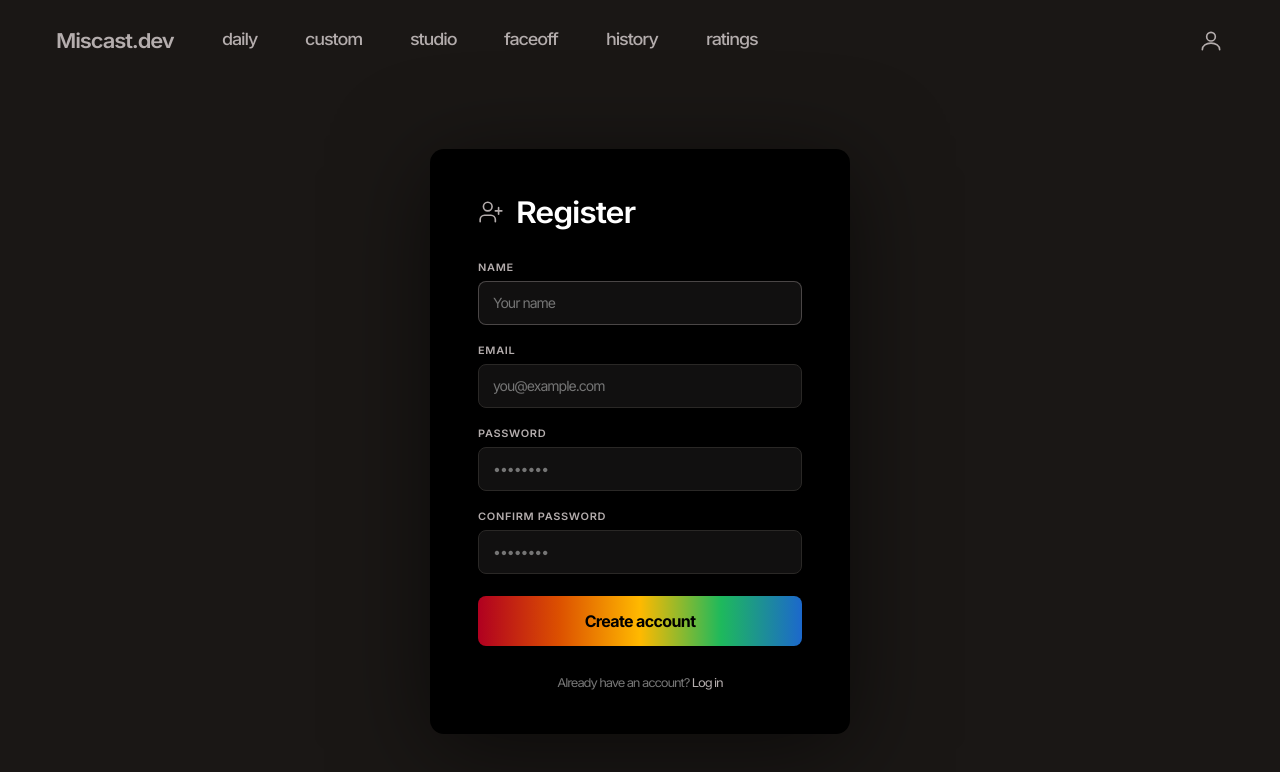
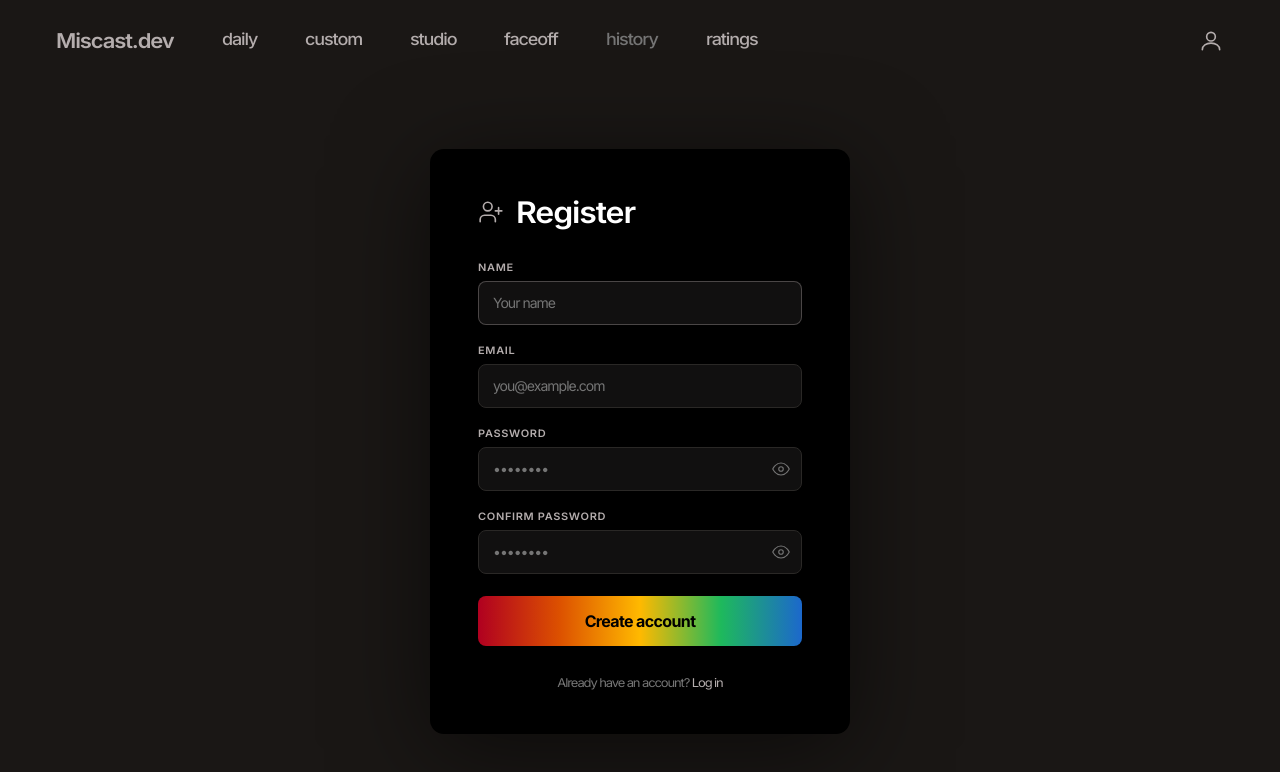
Before and after one commit to zzzaitegui/miscast, a React (Vite) app in the folder frontend/: page /register in a window 1280 px wide. Shown: the top 772 px of the page. Built offline with nearby package versions, Linux system fonts and the light colour scheme.

Commit message:
feat(auth-ux): history flash, login hint, logout confirmation, password toggle

```diff
--- a/frontend/src/components/Navbar.css
+++ b/frontend/src/components/Navbar.css
@@ -45,7 +45,7 @@
 }
 
 .nav-indicator.ready {
-  transition: left 0.28s ease, width 0.28s ease;
+  transition: left 0.28s ease, width 0.28s ease, opacity 0.2s ease;
 }
 
 .nav-profile {
@@ -65,6 +65,91 @@
   color: var(--text-active);
 }
 
+/* History link — guest state */
+.nav-link.nav-link-guest {
+  color: var(--text-hint);
+}
+
+.nav-link.nav-link-flash {
+  color: #b04040;
+}
+
+/* Flash indicator — red, no slide transition */
+.nav-indicator-flash {
+  background: #b04040;
+  transition: none;
+}
+
+/* Logout popover */
+.nav-profile-wrapper {
+  position: relative;
+  display: flex;
+  align-items: center;
+}
+
+.logout-backdrop {
+  position: fixed;
+  inset: 0;
+  z-index: 99;
+}
+
+.logout-popover {
+  position: absolute;
+  top: calc(100% + 10px);
+  right: 0;
+  z-index: 100;
+  background: #111010;
+  border: 1px solid var(--border);
+  border-radius: 10px;
+  padding: 16px 18px;
+  width: 160px;
+  display: flex;
+  flex-direction: column;
+  gap: 14px;
+  filter: drop-shadow(0 8px 24px rgba(0, 0, 0, 0.6));
+}
+
+.logout-popover-title {
+  font-size: 14px;
+  font-weight: 600;
+  color: var(--text-active);
+  display: inline-block;
+  transform: scaleY(0.93);
+}
+
+.logout-popover-actions {
+  display: flex;
+  gap: 8px;
+}
+
+.logout-popover-cancel,
+.logout-popover-confirm {
+  flex: 1;
+  height: 32px;
+  border: none;
+  border-radius: 6px;
+  font-family: inherit;
+  font-size: 13px;
+  font-weight: 600;
+  cursor: pointer;
+  transition: opacity 0.15s;
+}
+
+.logout-popover-cancel {
+  background: var(--border);
+  color: var(--text);
+}
+
+.logout-popover-confirm {
+  background: #b04040;
+  color: #fff;
+}
+
+.logout-popover-cancel:hover,
+.logout-popover-confirm:hover {
+  opacity: 0.8;
+}
+
 @media (max-width: 900px) {
   .navbar {
     padding: 18px 24px;
--- a/frontend/src/components/Navbar.jsx
+++ b/frontend/src/components/Navbar.jsx
@@ -1,4 +1,4 @@
-import { useRef, useState, useEffect } from 'react'
+import { useRef, useState, useEffect, useCallback } from 'react'
 import { NavLink, useNavigate, useLocation } from 'react-router-dom'
 import { useAuth } from '../context/AuthContext'
 import './Navbar.css'
@@ -20,8 +20,13 @@ export default function Navbar() {
   const isFaceoffActive = location.pathname.startsWith('/faceoff')
 
   const linksRef = useRef(null)
+  const historyLinkRef = useRef(null)
+  const flashTimerRef = useRef(null)
   const [indicator, setIndicator] = useState({ left: 0, width: 0, bottom: 0 })
   const [ready, setReady] = useState(false)
+  const [historyFlash, setHistoryFlash] = useState(false)
+  const [flashIndicator, setFlashIndicator] = useState({ left: 0, width: 0, bottom: 0 })
+  const [showLogoutConfirm, setShowLogoutConfirm] = useState(false)
 
   useEffect(() => {
     const el = linksRef.current
@@ -38,13 +43,45 @@ export default function Navbar() {
     setReady(true)
   }, [location.pathname])
 
+  // Clear history flash when navigating away from auth pages
+  useEffect(() => {
+    if (location.pathname !== '/login' && location.pathname !== '/register') setHistoryFlash(false)
+  }, [location.pathname])
+
+  // Clean up flash timer on unmount
+  useEffect(() => () => clearTimeout(flashTimerRef.current), [])
+
+  const handleHistoryClick = useCallback((e) => {
+    if (isAuthenticated) return
+    e.preventDefault()
+    if (historyLinkRef.current && linksRef.current) {
+      const cr = linksRef.current.getBoundingClientRect()
+      const lr = historyLinkRef.current.getBoundingClientRect()
+      setFlashIndicator({
+        left: lr.left - cr.left + 2,
+        width: lr.width - 4,
+        bottom: cr.bottom - lr.bottom,
+      })
+    }
+    setHistoryFlash(true)
+    clearTimeout(flashTimerRef.current)
+    flashTimerRef.current = setTimeout(() => {
+      navigate('/login', { state: { fromHistory: true } })
+    }, 700)
+  }, [isAuthenticated, navigate])
+
   function handleProfileClick() {
     if (isAuthenticated) {
-      logout()
-      navigate('/')
+      setShowLogoutConfirm(true)
     } else {
       navigate('/login')
     }
+  }
+
+  function confirmLogout() {
+    setShowLogoutConfirm(false)
+    logout()
+    navigate('/')
   }
 
   return (
@@ -63,7 +100,17 @@ export default function Navbar() {
         <NavLink to="/faceoff" className={() => 'nav-link' + (isFaceoffActive ? ' active' : '')}>
           faceoff
         </NavLink>
-        <NavLink to="/history" className={({ isActive }) => 'nav-link' + (isActive ? ' active' : '')}>
+        <NavLink
+          to="/history"
+          ref={historyLinkRef}
+          className={({ isActive }) =>
+            'nav-link' +
+            (isActive ? ' active' : '') +
+            (!isAuthenticated ? ' nav-link-guest' : '') +
+            (historyFlash ? ' nav-link-flash' : '')
+          }
+          onClick={handleHistoryClick}
+        >
           history
         </NavLink>
         <NavLink to="/leaderboard" className={({ isActive }) => 'nav-link' + (isActive ? ' active' : '')}>
@@ -71,15 +118,35 @@ export default function Navbar() {
         </NavLink>
         <div
           className={`nav-indicator${ready ? ' ready' : ''}`}
-          style={{ left: indicator.left, width: indicator.width, bottom: indicator.bottom }}
+          style={{ left: indicator.left, width: indicator.width, bottom: indicator.bottom, opacity: historyFlash ? 0 : 1 }}
         />
+        {historyFlash && (
+          <div
+            className="nav-indicator nav-indicator-flash"
+            style={{ left: flashIndicator.left, width: flashIndicator.width, bottom: flashIndicator.bottom }}
+          />
+        )}
       </div>
+      <div className="nav-profile-wrapper">
         <button
           className={`nav-profile${isAuthenticated ? ' authenticated' : ''}`}
           onClick={handleProfileClick}
         >
           <PersonIcon />
         </button>
+        {showLogoutConfirm && (
+          <>
+            <div className="logout-backdrop" onClick={() => setShowLogoutConfirm(false)} />
+            <div className="logout-popover">
+              <p className="logout-popover-title">Log out?</p>
+              <div className="logout-popover-actions">
+                <button className="logout-popover-cancel" onClick={() => setShowLogoutConfirm(false)}>Cancel</button>
+                <button className="logout-popover-confirm" onClick={confirmLogout}>Log out</button>
+              </div>
+            </div>
+          </>
+        )}
+      </div>
     </nav>
   )
 }
--- a/frontend/src/components/ProtectedRoute.jsx
+++ b/frontend/src/components/ProtectedRoute.jsx
@@ -3,5 +3,5 @@ import { useAuth } from '../context/AuthContext'
 
 export default function ProtectedRoute({ children }) {
   const { isAuthenticated } = useAuth()
-  return isAuthenticated ? children : <Navigate to="/login" replace />
+  return isAuthenticated ? children : <Navigate to="/login" state={{ fromHistory: true }} replace />
 }
--- a/frontend/src/pages/Auth.css
+++ b/frontend/src/pages/Auth.css
@@ -5,6 +5,17 @@
   align-items: center;
   justify-content: center;
   padding: 40px 24px;
+  gap: 20px;
+}
+
+.auth-history-hint {
+  width: min(420px, 100%);
+  font-size: 15px;
+  color: var(--text);
+  text-align: center;
+  line-height: 1.5;
+  display: inline-block;
+  transform: scaleY(0.93);
 }
 
 /* Card */
@@ -84,6 +95,40 @@
   transition: border-color 0.15s;
 }
 
+/* Suppress native browser password reveal button */
+.auth-input::-ms-reveal,
+.auth-input::-ms-clear {
+  display: none;
+}
+
+.auth-input-wrapper {
+  position: relative;
+  display: flex;
+  align-items: center;
+}
+
+.auth-input-with-toggle {
+  width: 100%;
+  padding-right: 42px;
+}
+
+.auth-eye {
+  position: absolute;
+  right: 12px;
+  background: none;
+  border: none;
+  padding: 0;
+  cursor: pointer;
+  color: var(--text-hint);
+  display: flex;
+  align-items: center;
+  transition: color 0.15s;
+}
+
+.auth-eye:hover {
+  color: var(--text);
+}
+
 .auth-input:focus {
   border-color: rgba(180, 173, 173, 0.35);
 }
--- a/frontend/src/pages/Login.jsx
+++ b/frontend/src/pages/Login.jsx
@@ -1,5 +1,5 @@
 import { useState } from 'react'
-import { Link, useNavigate, Navigate } from 'react-router-dom'
+import { Link, useNavigate, Navigate, useLocation } from 'react-router-dom'
 import { login as loginApi } from '../services/api'
 import { useAuth } from '../context/AuthContext'
 import './Auth.css'
@@ -22,6 +22,8 @@ export default function Login() {
   const [loading, setLoading]   = useState(false)
   const { login, isAuthenticated } = useAuth()
   const navigate = useNavigate()
+  const location = useLocation()
+  const fromHistory = location.state?.fromHistory === true
 
   if (isAuthenticated) return <Navigate to="/" replace />
 
@@ -43,6 +45,9 @@ export default function Login() {
 
   return (
     <div className="auth-page">
+      {fromHistory && (
+        <p className="auth-history-hint">You must be logged in to save and view your history.</p>
+      )}
       <div className="auth-card">
         <div className="auth-header">
           <span style={{ color: 'var(--text)', display: 'flex' }}><LoginIcon /></span>
@@ -83,7 +88,7 @@ export default function Login() {
         </form>
 
         <p className="auth-switch">
-          Don't have an account? <Link to="/register">Register</Link>
+          Don't have an account? <Link to="/register" state={fromHistory ? { fromHistory: true } : undefined}>Register</Link>
         </p>
       </div>
     </div>
--- a/frontend/src/pages/Register.jsx
+++ b/frontend/src/pages/Register.jsx
@@ -1,8 +1,27 @@
 import { useState } from 'react'
-import { Link, useNavigate, Navigate } from 'react-router-dom'
+import { Link, useNavigate, Navigate, useLocation } from 'react-router-dom'
 import { register as registerApi } from '../services/api'
 import { useAuth } from '../context/AuthContext'
 import './Auth.css'
+
+function EyeIcon() {
+  return (
+    <svg width="18" height="18" viewBox="0 0 24 24" fill="none" stroke="currentColor" strokeWidth="1.5" strokeLinecap="round" strokeLinejoin="round">
+      <path d="M1 12s4-8 11-8 11 8 11 8-4 8-11 8-11-8-11-8z" />
+      <circle cx="12" cy="12" r="3" />
+    </svg>
+  )
+}
+
+function EyeOffIcon() {
+  return (
+    <svg width="18" height="18" viewBox="0 0 24 24" fill="none" stroke="currentColor" strokeWidth="1.5" strokeLinecap="round" strokeLinejoin="round">
+      <path d="M17.94 17.94A10.07 10.07 0 0 1 12 20c-7 0-11-8-11-8a18.45 18.45 0 0 1 5.06-5.94" />
+      <path d="M9.9 4.24A9.12 9.12 0 0 1 12 4c7 0 11 8 11 8a18.5 18.5 0 0 1-2.16 3.19" />
+      <line x1="1" y1="1" x2="23" y2="23" />
+    </svg>
+  )
+}
 
 function RegisterIcon() {
   return (
@@ -23,8 +42,12 @@ export default function Register() {
   const [confirm, setConfirm]   = useState('')
   const [error, setError]       = useState('')
   const [loading, setLoading]   = useState(false)
+  const [showPassword, setShowPassword] = useState(false)
+  const [showConfirm, setShowConfirm]   = useState(false)
   const { login, isAuthenticated } = useAuth()
   const navigate = useNavigate()
+  const location = useLocation()
+  const fromHistory = location.state?.fromHistory === true
 
   if (isAuthenticated) return <Navigate to="/" replace />
 
@@ -48,6 +71,9 @@ export default function Register() {
 
   return (
     <div className="auth-page">
+      {fromHistory && (
+        <p className="auth-history-hint">You must be logged in to save and view your history.</p>
+      )}
       <div className="auth-card">
         <div className="auth-header">
           <span style={{ color: 'var(--text)', display: 'flex' }}><RegisterIcon /></span>
@@ -84,26 +110,36 @@ export default function Register() {
 
           <div className="auth-field">
             <label className="auth-label">Password</label>
+            <div className="auth-input-wrapper">
               <input
-              type="password"
-              className="auth-input"
+                type={showPassword ? 'text' : 'password'}
+                className="auth-input auth-input-with-toggle"
                 placeholder="••••••••"
                 value={password}
                 onChange={e => setPassword(e.target.value)}
                 autoComplete="new-password"
               />
+              <button type="button" className="auth-eye" onClick={() => setShowPassword(v => !v)} tabIndex={-1}>
+                {showPassword ? <EyeOffIcon /> : <EyeIcon />}
+              </button>
+            </div>
           </div>
 
           <div className="auth-field">
             <label className="auth-label">Confirm password</label>
+            <div className="auth-input-wrapper">
               <input
-              type="password"
-              className="auth-input"
+                type={showConfirm ? 'text' : 'password'}
+                className="auth-input auth-input-with-toggle"
                 placeholder="••••••••"
                 value={confirm}
                 onChange={e => setConfirm(e.target.value)}
                 autoComplete="new-password"
               />
+              <button type="button" className="auth-eye" onClick={() => setShowConfirm(v => !v)} tabIndex={-1}>
+                {showConfirm ? <EyeOffIcon /> : <EyeIcon />}
+              </button>
+            </div>
           </div>
 
           <button type="submit" className="auth-submit" disabled={loading}>
@@ -112,7 +148,7 @@ export default function Register() {
         </form>
 
         <p className="auth-switch">
-          Already have an account? <Link to="/login">Log in</Link>
+          Already have an account? <Link to="/login" state={fromHistory ? { fromHistory: true } : undefined}>Log in</Link>
         </p>
       </div>
     </div>
```
Lines whose indentation alone changed are shown as unchanged.
